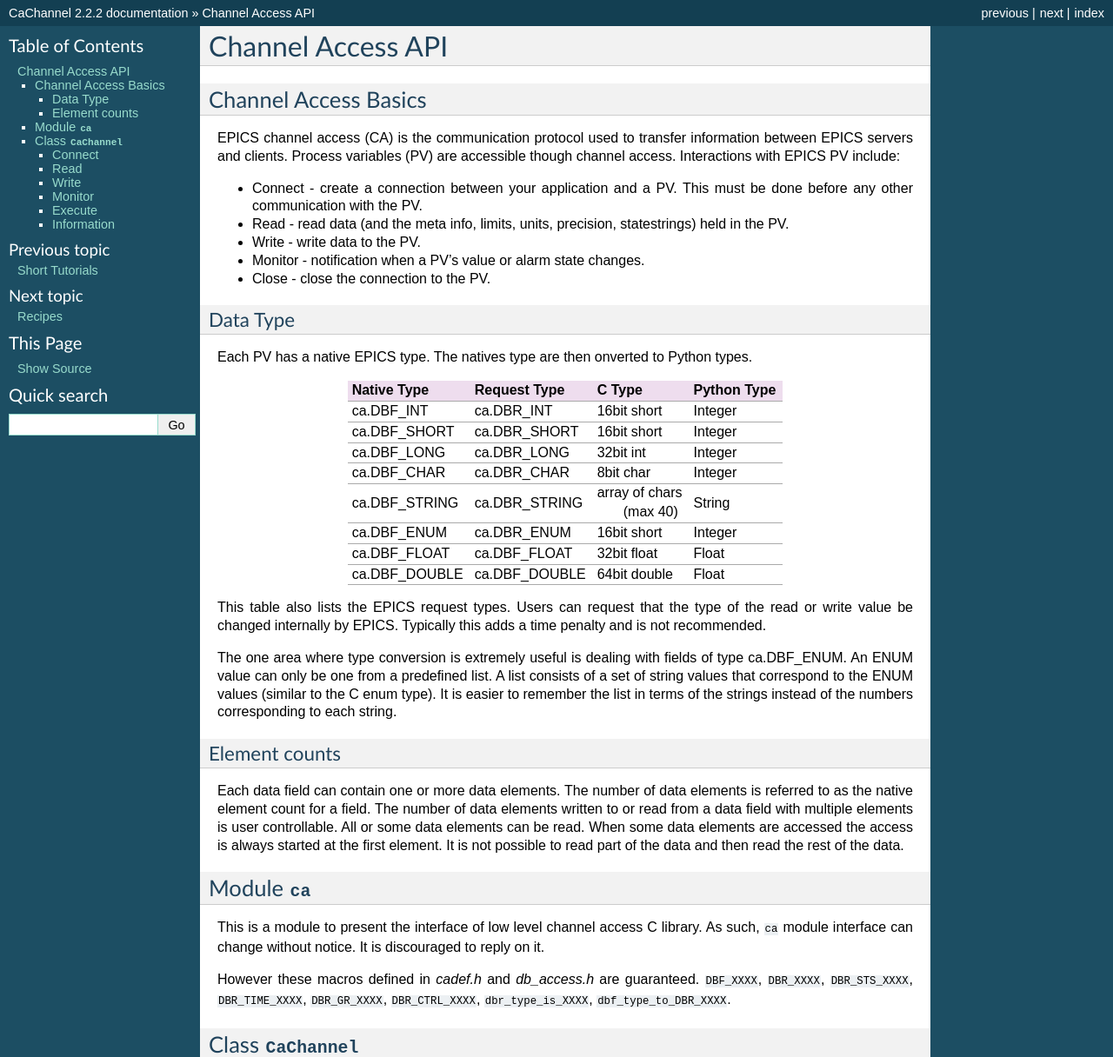
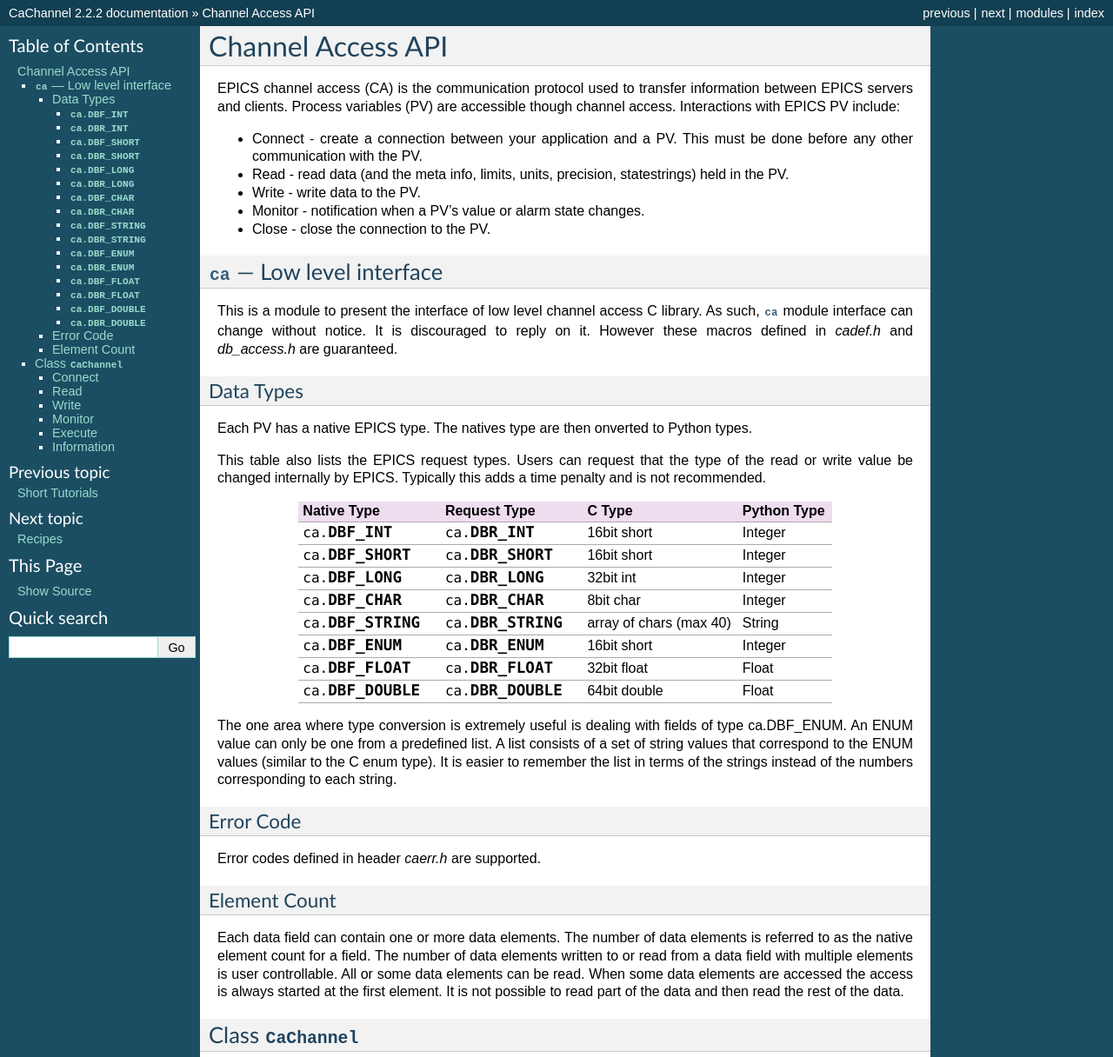
Before and after one commit to CaChannel/CaChannel, a Sphinx documentation site: the page built from docs/source/cachannel.rst, in a window 1280 px wide and 1400 px high, cut to the strip 0-1216 px from the top of the window. Shown: the whole strip at 87% size. Built offline with Sphinx 7.4.7, drawn with Linux system fonts in a browser that asks for light colours.

Commit message:
doc update

```diff
--- a/docs/source/cachannel.rst
+++ b/docs/source/cachannel.rst
@@ -1,8 +1,6 @@
 Channel Access API
 ==================
 
-Channel Access Basics
----------------------
 EPICS channel access (CA) is the communication protocol used to transfer information between EPICS servers and clients.
 Process variables (PV) are accessible though channel access. Interactions with EPICS PV include:
 
@@ -14,35 +12,51 @@ Process variables (PV) are accessible though channel access. Interactions with E
 - Monitor - notification when a PV's value or alarm state changes.
 - Close - close the connection to the PV.
 
-Data Type
-^^^^^^^^^
+
+:mod:`ca` --- Low level interface
+---------------------------------
+
+.. module:: ca
+   :synopsis: Low level operation to channel access C library
+
+This is a module to present the interface of low level channel access C library.
+As such, :mod:`ca` module interface can change without notice. It is discouraged to reply on it.
+However these macros defined in *cadef.h* and *db_access.h* are guaranteed.
+
+Data Types
+^^^^^^^^^^
+
 Each PV has a native EPICS type. The natives type are then onverted to Python types.
-
-=============   =============  ===============    ============
-Native Type     Request Type   C Type             Python Type
-=============   =============  ===============    ============
-ca.DBF_INT      ca.DBR_INT     16bit short        Integer
-ca.DBF_SHORT    ca.DBR_SHORT   16bit short        Integer
-ca.DBF_LONG     ca.DBR_LONG    32bit int          Integer
-ca.DBF_CHAR     ca.DBR_CHAR    8bit char          Integer
-ca.DBF_STRING   ca.DBR_STRING  array of chars     String
-                                (max 40)
-ca.DBF_ENUM     ca.DBR_ENUM    16bit short        Integer
-ca.DBF_FLOAT    ca.DBF_FLOAT   32bit float        Float
-ca.DBF_DOUBLE   ca.DBF_DOUBLE  64bit double       Float
-=============   =============  ===============    ============
 
 This table also lists the EPICS request types.
 Users can request that the type of the read or write value be changed internally by EPICS.
 Typically this adds a time penalty and is not recommended.
+
+========================   ========================  ===============    ============
+Native Type                Request Type              C Type             Python Type
+========================   ========================  ===============    ============
+.. data:: ca.DBF_INT       .. data:: ca.DBR_INT      16bit short        Integer
+.. data:: ca.DBF_SHORT     .. data:: ca.DBR_SHORT    16bit short        Integer
+.. data:: ca.DBF_LONG      .. data:: ca.DBR_LONG     32bit int          Integer
+.. data:: ca.DBF_CHAR      .. data:: ca.DBR_CHAR     8bit char          Integer
+.. data:: ca.DBF_STRING    .. data:: ca.DBR_STRING   array of chars     String
+                                                     (max 40)
+.. data:: ca.DBF_ENUM      .. data:: ca.DBR_ENUM     16bit short        Integer
+.. data:: ca.DBF_FLOAT     .. data:: ca.DBR_FLOAT    32bit float        Float
+.. data:: ca.DBF_DOUBLE    .. data:: ca.DBR_DOUBLE   64bit double       Float
+========================   ========================  ===============    ============
 
 The one area where type conversion is extremely useful is dealing with fields of type ca.DBF_ENUM.
 An ENUM value can only be one from a predefined list.
 A list consists of a set of string values that correspond to the ENUM values (similar to the C enum type).
 It is easier to remember the list in terms of the strings instead of the numbers corresponding to each string.
 
-Element counts
-^^^^^^^^^^^^^^
+Error Code
+^^^^^^^^^^
+Error codes defined in header *caerr.h* are supported.
+
+Element Count
+^^^^^^^^^^^^^
 Each data field can contain one or more data elements.
 The number of data elements is referred to as the native element count for a field.
 The number of data elements written to or read from a data field with multiple elements is user controllable.
@@ -50,14 +64,6 @@ All or some data elements can be read.
 When some data elements are accessed the access is always started at the first element.
 It is not possible to read part of the data and then read the rest of the data.
 
-Module :mod:`ca`
-----------------
-This is a module to present the interface of low level channel access C library.
-As such, ``ca`` module interface can change without notice. It is discouraged to reply on it.
-
-However these macros defined in *cadef.h* and *db_access.h* are guaranteed.
-``DBF_XXXX``, ``DBR_XXXX``, ``DBR_STS_XXXX``, ``DBR_TIME_XXXX``, ``DBR_GR_XXXX``,
-``DBR_CTRL_XXXX``, ``dbr_type_is_XXXX``, ``dbf_type_to_DBR_XXXX``.
 
 
 Class :class:`CaChannel`
```
